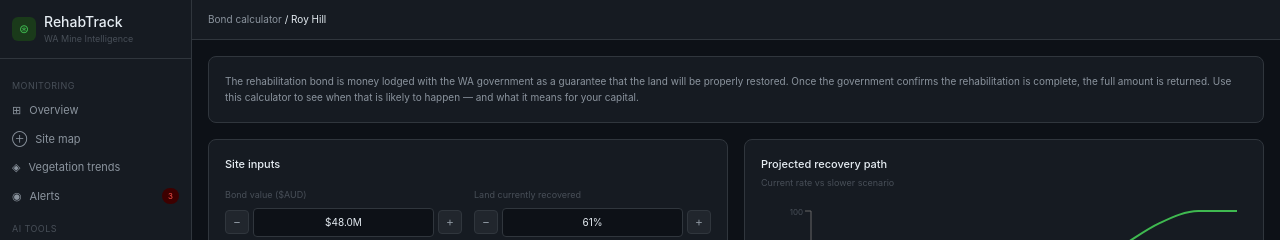
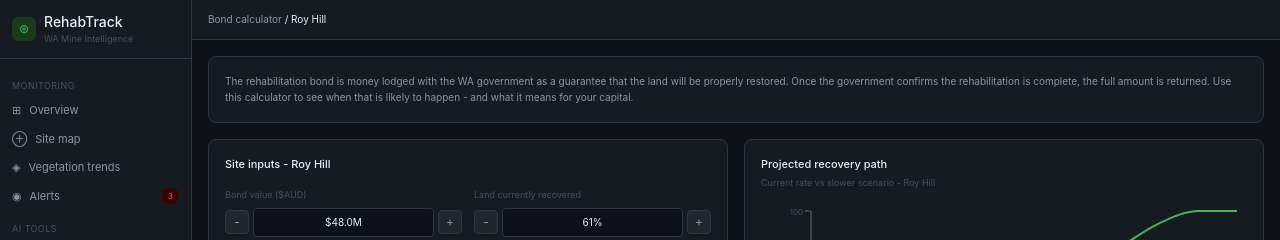
Before and after one commit to Dev4221/rehabtrack, a React (Vite) app: page /bond in a window 1280 px wide. Shown: the top 240 px of the page. Built offline with nearby package versions, Linux system fonts and the light colour scheme.

Commit message:
Bond calculator - site context, auto-updates on site switch

```diff
--- a/src/pages/BondCalculator.jsx
+++ b/src/pages/BondCalculator.jsx
@@ -1,11 +1,20 @@
-import { useState } from 'react'
+import { useState, useEffect } from 'react'
 import { LineChart, Line, XAxis, YAxis, Tooltip, ReferenceLine, ResponsiveContainer } from 'recharts'
+import { useSite } from '../SiteContext'
 
 export default function BondCalculator() {
-  const [bondValue, setBondValue] = useState(48000000)
-  const [currentPct, setCurrentPct] = useState(61)
-  const [growthRate, setGrowthRate] = useState(8.2)
+  const { selectedSite } = useSite()
+
+  const [bondValue, setBondValue] = useState(selectedSite.bond)
+  const [currentPct, setCurrentPct] = useState(selectedSite.recovered)
+  const [growthRate, setGrowthRate] = useState(selectedSite.growthRate)
   const [milestone, setMilestone] = useState(80)
+
+  useEffect(() => {
+    setBondValue(selectedSite.bond)
+    setCurrentPct(selectedSite.recovered)
+    setGrowthRate(selectedSite.growthRate)
+  }, [selectedSite.id])
 
   const yearsToTarget = (milestone - currentPct) / growthRate
   const releaseYear = 2026 + yearsToTarget
@@ -30,31 +39,30 @@ export default function BondCalculator() {
       ? `$${(val / 1000000).toFixed(1)}M`
       : `$${val.toLocaleString()}`
 
+  const delayQuarter = delayedReleaseYear % 1 < 0.25 ? 'Q1' : delayedReleaseYear % 1 < 0.5 ? 'Q2' : delayedReleaseYear % 1 < 0.75 ? 'Q3' : 'Q4'
+  const delayYearInt = Math.floor(delayedReleaseYear)
+
   return (
     <div className="flex flex-col h-full">
 
-      {/* Top bar */}
       <div className="h-10 bg-[#161b22] border-b border-[#30363d] flex items-center px-4 flex-shrink-0">
         <div className="text-[10px] text-[#8b949e]">
-          Bond calculator <span className="text-[#e6edf3]">/ Roy Hill</span>
+          Bond calculator <span className="text-[#e6edf3]">/ {selectedSite.name}</span>
         </div>
       </div>
 
       <div className="flex-1 overflow-auto p-4">
 
-        {/* Explainer */}
         <div className="bg-[#161b22] border border-[#30363d] rounded-lg p-4 mb-4 text-[10px] text-[#8b949e] leading-relaxed">
-          The rehabilitation bond is money lodged with the WA government as a guarantee that the land will be properly restored. Once the government confirms the rehabilitation is complete, the full amount is returned. Use this calculator to see when that is likely to happen — and what it means for your capital.
+          The rehabilitation bond is money lodged with the WA government as a guarantee that the land will be properly restored. Once the government confirms the rehabilitation is complete, the full amount is returned. Use this calculator to see when that is likely to happen - and what it means for your capital.
         </div>
 
         <div className="grid grid-cols-2 gap-4">
 
-          {/* Left — inputs */}
           <div className="flex flex-col gap-4">
 
-            {/* Inputs */}
             <div className="bg-[#161b22] border border-[#30363d] rounded-lg p-4">
-              <div className="text-[11px] font-medium text-[#e6edf3] mb-4">Site inputs</div>
+              <div className="text-[11px] font-medium text-[#e6edf3] mb-4">Site inputs - {selectedSite.name}</div>
               <div className="grid grid-cols-2 gap-3">
                 {[
                   { label: 'Bond value ($AUD)', value: bondValue, set: setBondValue, step: 1000000, format: formatCurrency },
@@ -68,7 +76,7 @@ export default function BondCalculator() {
                       <button
                         onClick={() => input.set(v => Math.max(0, parseFloat((v - input.step).toFixed(1))))}
                         className="w-6 h-6 bg-[#21262d] border border-[#30363d] rounded text-[#8b949e] text-xs flex items-center justify-center"
-                      >−</button>
+                      >-</button>
                       <div className="flex-1 bg-[#0d1117] border border-[#30363d] rounded px-2 py-1.5 text-[10px] text-[#e6edf3] text-center">
                         {input.format ? input.format(input.value) : `${input.value}${input.suffix || ''}`}
                       </div>
@@ -82,7 +90,6 @@ export default function BondCalculator() {
               </div>
             </div>
 
-            {/* Scenarios */}
             <div className="grid grid-cols-3 gap-3">
               <div className="bg-[#1a2d1a] border border-[#2ea043] rounded-lg p-3">
                 <div className="text-[8px] text-[#68d391] mb-2">If recovery continues at current rate</div>
@@ -91,9 +98,7 @@ export default function BondCalculator() {
               </div>
               <div className="bg-[#2d2000] border border-[#e3b341] rounded-lg p-3">
                 <div className="text-[8px] text-[#fde68a] mb-2">If recovery rate halves</div>
-                <div className="text-[18px] font-medium text-[#e3b341]">
-                  {delayedReleaseYear % 1 < 0.25 ? 'Q1' : delayedReleaseYear % 1 < 0.5 ? 'Q2' : delayedReleaseYear % 1 < 0.75 ? 'Q3' : 'Q4'} {Math.floor(delayedReleaseYear)}
-                </div>
+                <div className="text-[18px] font-medium text-[#e3b341]">{delayQuarter} {delayYearInt}</div>
                 <div className="text-[8px] text-[#fde68a] mt-1">Significant delay</div>
               </div>
               <div className="bg-[#1c2128] border border-[#30363d] rounded-lg p-3">
@@ -103,7 +108,6 @@ export default function BondCalculator() {
               </div>
             </div>
 
-            {/* Plain English explanation */}
             <div className="bg-[#161b22] border border-[#30363d] rounded-lg p-4">
               <div className="text-[10px] font-medium text-[#e6edf3] mb-2">What this means</div>
               <div className="text-[10px] text-[#8b949e] leading-relaxed">
@@ -112,16 +116,15 @@ export default function BondCalculator() {
             </div>
           </div>
 
-          {/* Right — chart */}
           <div className="bg-[#161b22] border border-[#30363d] rounded-lg p-4 flex flex-col">
             <div className="text-[11px] font-medium text-[#e6edf3] mb-1">Projected recovery path</div>
-            <div className="text-[9px] text-[#484f58] mb-4">Current rate vs slower scenario</div>
+            <div className="text-[9px] text-[#484f58] mb-4">Current rate vs slower scenario - {selectedSite.name}</div>
 
             <div className="flex-1 min-h-0">
               <ResponsiveContainer width="100%" height="100%">
                 <LineChart data={chartData} margin={{ top: 5, right: 10, bottom: 5, left: -10 }}>
                   <XAxis dataKey="year" tick={{ fontSize: 8, fill: '#484f58' }} />
-                  <YAxis tick={{ fontSize: 8, fill: '#484f58' }} domain={[currentPct - 5, 100]} />
+                  <YAxis tick={{ fontSize: 8, fill: '#484f58' }} domain={[Math.max(0, currentPct - 5), 100]} />
                   <Tooltip
                     contentStyle={{ background: '#161b22', border: '1px solid #30363d', borderRadius: 4, fontSize: 10 }}
                     formatter={(val, name) => [`${val.toFixed(1)}%`, name === 'current' ? 'Current rate' : 'Slower rate']}
```
